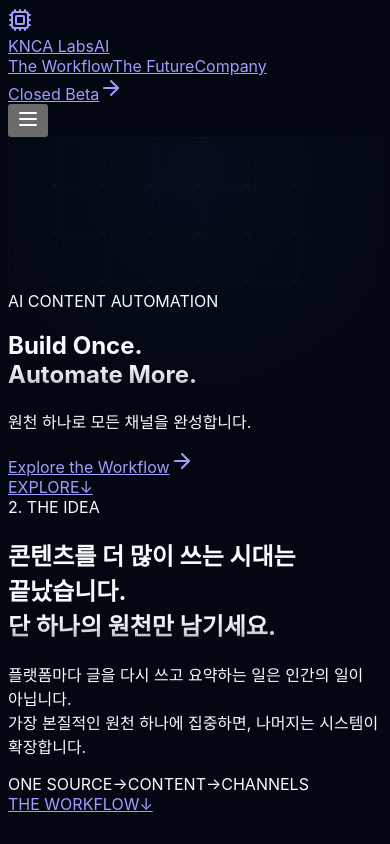
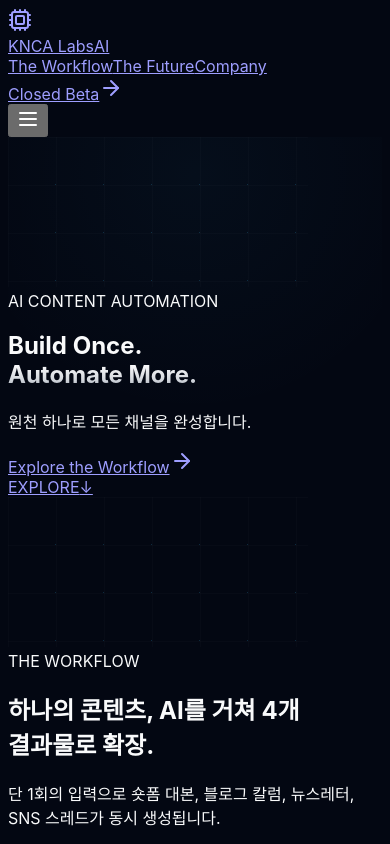
Before and after one commit to kncalabs/kncalabs, a Next.js app: page / in a window 390 px wide. Shown: the top 844 px of the page. Built offline with nearby package versions, Linux system fonts and the light colour scheme; a web font is replaced by a local one.

Commit message:
feat(structure): establish 4. THE IDEA uniting core thesis and autonomous pipeline contrast

```diff
--- a/src/app/page.tsx
+++ b/src/app/page.tsx
@@ -1,8 +1,7 @@
 import Navbar from "@/components/Navbar";
 import Hero from "@/components/Hero";
+import WorkflowSection from "@/components/WorkflowSection";
 import TheIdea from "@/components/TheIdea";
-import WorkflowSection from "@/components/WorkflowSection";
-import TheShift from "@/components/TheShift";
 import TrustAndConversion from "@/components/TrustAndConversion";
 import Footer from "@/components/Footer";
 import BackToTop from "@/components/BackToTop";
@@ -15,19 +14,16 @@
       {/* 1. HERO: Automate More & Explore the Workflow → */}
       <Hero />
 
-      {/* 2. THE IDEA: 단 하나의 원천만 남기세요 */}
+      {/* 2 & 3. THE WORKFLOW: 아름다운 단일 AI 파이프라인 시각화 (ONE SOURCE ➔ AI ➔ CHANNELS) */}
+      <WorkflowSection />
+
+      {/* 4. THE IDEA: 단 하나의 원천만 남기세요 & 기존 반복 노동 vs KNCA 자율 파이프라인 */}
       <TheIdea />
 
-      {/* 3. THE WORKFLOW: 아름다운 단일 AI 파이프라인 시각화 */}
-      <WorkflowSection />
-
-      {/* 4. THE FUTURE: 일하는 방식의 전환 (Old Way vs Autonomous Way) */}
-      <TheShift />
-
-      {/* Company & Closed Beta Conversion */}
+      {/* 5. COMPANY & Closed Beta Conversion */}
       <TrustAndConversion />
 
-      {/* Micro Footer & Back to Top */}
+      {/* 6. FOOTER & Back to Top */}
       <Footer />
       <BackToTop />
     </main>
--- a/src/components/TheIdea.tsx
+++ b/src/components/TheIdea.tsx
@@ -1,42 +1,43 @@
 "use client";
 
 import React from "react";
+import { Zap, ShieldAlert, CheckCircle2 } from "lucide-react";
 
 export default function TheIdea() {
   return (
     <section
       id="the-idea"
-      className="relative py-24 sm:py-36 bg-[#030712] overflow-hidden flex flex-col items-center justify-center text-center px-6 sm:px-8 lg:px-12"
+      className="relative py-28 sm:py-40 bg-[#030712] overflow-hidden text-center px-6 sm:px-8 lg:px-12"
     >
       {/* Background Soft Ambient Light */}
-      <div className="absolute inset-0 pointer-events-none -z-10 overflow-hidden opacity-20" aria-hidden="true">
-        <div className="absolute top-1/2 left-1/2 -translate-x-1/2 -translate-y-1/2 w-[600px] h-[300px] bg-slate-500/10 blur-[160px] rounded-full" />
+      <div className="absolute inset-0 pointer-events-none -z-10 overflow-hidden opacity-25" aria-hidden="true">
+        <div className="absolute top-1/2 left-1/2 -translate-x-1/2 -translate-y-1/2 w-[700px] h-[350px] bg-slate-500/10 blur-[180px] rounded-full" />
       </div>
 
-      <div className="max-w-4xl mx-auto space-y-8 sm:space-y-10 relative z-10">
+      <div className="max-w-5xl mx-auto space-y-16 sm:space-y-20 relative z-10">
 
-        {/* Subtle Category Pill: 2. THE IDEA */}
+        {/* Category Pill: 4. THE IDEA */}
         <div className="inline-flex items-center justify-center">
           <div className="inline-flex items-center gap-2 px-3.5 py-1.5 rounded-full bg-slate-900/60 border border-white/10 text-slate-300 text-xs font-mono font-medium shadow-sm backdrop-blur-md">
             <span className="w-1.5 h-1.5 rounded-full bg-sky-400" />
-            <span className="tracking-widest uppercase text-[11px]">2. THE IDEA</span>
+            <span className="tracking-widest uppercase text-[11px]">4. THE IDEA</span>
           </div>
         </div>
 
         {/* The Core Thesis: Monumental Statement */}
+        <div className="space-y-6 max-w-4xl mx-auto">
           <h2 className="text-3xl sm:text-5xl md:text-6xl font-black text-white tracking-tight leading-[1.12]">
             콘텐츠를 더 많이 쓰는 시대는 끝났습니다. <br />
             <span className="text-gradient">단 하나의 원천만 남기세요.</span>
           </h2>
 
-        {/* Punchy Narrative Explanation (Linear / Apple Restrained Style) */}
           <p className="text-lg sm:text-2xl text-slate-400 max-w-2xl mx-auto font-normal leading-relaxed tracking-tight">
             플랫폼마다 글을 다시 쓰고 요약하는 일은 인간의 일이 아닙니다. <br className="hidden sm:inline" />
             가장 본질적인 원천 하나에 집중하면, 나머지는 시스템이 확장합니다.
           </p>
 
           {/* Clean Micro Thesis Spine */}
-        <div className="pt-4 flex items-center justify-center">
+          <div className="pt-2 flex items-center justify-center">
             <div className="inline-flex items-center gap-2.5 sm:gap-3 px-5 py-2 rounded-full bg-white/5 border border-white/10 text-xs font-mono text-slate-300">
               <span className="text-white font-semibold">ONE SOURCE</span>
               <span className="text-slate-600">→</span>
@@ -45,17 +46,84 @@
               <span className="text-emerald-400 font-semibold">CHANNELS</span>
             </div>
           </div>
+        </div>
 
-        {/* Downward Scroll Indicator to The Workflow: ↓ */}
-        <div className="pt-8">
-          <a
-            href="#the-workflow"
-            className="inline-flex flex-col items-center gap-1.5 text-slate-500 hover:text-white transition-colors group cursor-pointer"
-            aria-label="Scroll to The Workflow"
-          >
-            <span className="text-[10px] font-mono tracking-widest uppercase opacity-70 group-hover:opacity-100">THE WORKFLOW</span>
-            <span className="text-xl font-light animate-bounce text-slate-400 group-hover:text-white leading-none">↓</span>
-          </a>
+        {/* Concrete Paradigm Shift: Old Manual Way vs KNCA Autonomous Pipeline */}
+        <div className="grid grid-cols-1 md:grid-cols-2 gap-8 items-stretch text-left pt-6">
+
+          {/* Left: The Old Way (Manual Labor) */}
+          <div className="rounded-3xl bg-[#090d18]/80 border border-white/10 p-8 flex flex-col justify-between space-y-6">
+            <div className="space-y-4">
+              <div className="flex items-center justify-between border-b border-white/5 pb-4">
+                <div className="flex items-center gap-2 text-rose-300/80 text-xs font-bold uppercase tracking-wider">
+                  <ShieldAlert className="w-4 h-4" />
+                  <span>기존 방식: 반복 노동</span>
+                </div>
+                <span className="text-[10px] px-2 py-0.5 rounded bg-white/5 text-slate-400 border border-white/10 font-mono">
+                  수작업 소모
+                </span>
+              </div>
+
+              <div className="space-y-3 text-xs text-slate-400 pt-2">
+                <div className="p-3.5 rounded-xl bg-slate-900/50 border border-white/5 flex items-center justify-between">
+                  <span>1. 글·영상 원문 1개 완성</span>
+                  <span className="text-slate-500 font-mono">반나절</span>
+                </div>
+                <div className="p-3.5 rounded-xl bg-rose-950/20 border border-rose-900/30 flex items-center justify-between text-rose-300/90">
+                  <span>2. 쇼츠용으로 다시 쓰기</span>
+                  <span className="font-mono">1~2시간</span>
+                </div>
+                <div className="p-3.5 rounded-xl bg-rose-950/20 border border-rose-900/30 flex items-center justify-between text-rose-300/90">
+                  <span>3. 블로그·SNS용으로 다시 요약</span>
+                  <span className="font-mono">반복 복사</span>
+                </div>
+              </div>
+            </div>
+
+            <div className="pt-4 border-t border-white/5 text-xs text-slate-400 flex items-center justify-between">
+              <span>결과: 시간 소모</span>
+              <span className="font-mono text-slate-500">지속 불가능</span>
+            </div>
+          </div>
+
+          {/* Right: The KNCA Autonomous Way */}
+          <div className="rounded-3xl bg-gradient-to-br from-[#0c1222] via-[#090d18] to-slate-950 border border-white/15 p-8 flex flex-col justify-between space-y-6 shadow-2xl">
+            <div className="space-y-4">
+              <div className="flex items-center justify-between border-b border-white/5 pb-4">
+                <div className="flex items-center gap-2 text-white text-xs font-bold uppercase tracking-wider">
+                  <Zap className="w-4 h-4 text-sky-400" />
+                  <span>KNCA Labs: 자율 파이프라인</span>
+                </div>
+                <span className="text-[10px] px-2 py-0.5 rounded bg-sky-500/10 text-sky-300 border border-sky-500/30 font-mono">
+                  자동 완성
+                </span>
+              </div>
+
+              <div className="space-y-3 text-xs text-slate-300 pt-2">
+                <div className="p-3.5 rounded-xl bg-slate-900/80 border border-white/10 flex items-center justify-between">
+                  <span>1. 원천 1개 입력</span>
+                  <span className="text-emerald-400 font-mono font-semibold">입력 끝</span>
+                </div>
+                <div className="p-3.5 rounded-xl bg-slate-900/80 border border-white/10 flex items-center justify-between">
+                  <span>2. 채널별 자동 재작성</span>
+                  <span className="text-sky-300 font-mono">스스로 분해</span>
+                </div>
+                <div className="p-3.5 rounded-xl bg-white/5 border border-white/15 flex items-center justify-between text-white font-medium">
+                  <span>3. 모든 채널 동시 완성</span>
+                  <span className="font-mono text-emerald-400">수초 완료</span>
+                </div>
+              </div>
+            </div>
+
+            <div className="pt-4 border-t border-white/5 text-xs text-slate-300 flex items-center justify-between">
+              <span className="flex items-center gap-1.5 text-emerald-400 font-medium font-mono">
+                <CheckCircle2 className="w-4 h-4" />
+                <span>시간 90% 절감</span>
+              </span>
+              <span className="text-white font-mono font-bold">Build Once</span>
+            </div>
+          </div>
+
         </div>
 
       </div>
```
Lines whose indentation alone changed are shown as unchanged.
